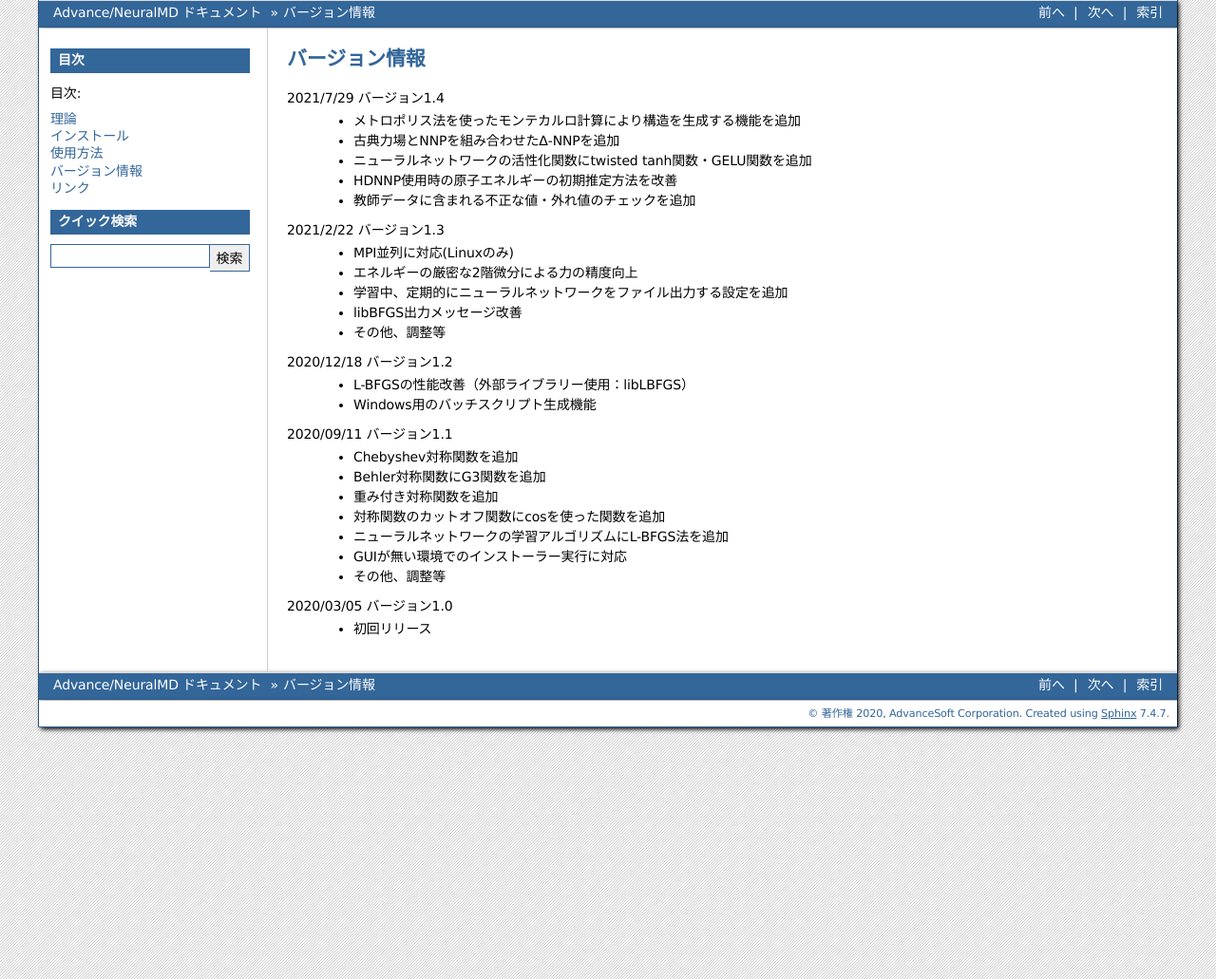
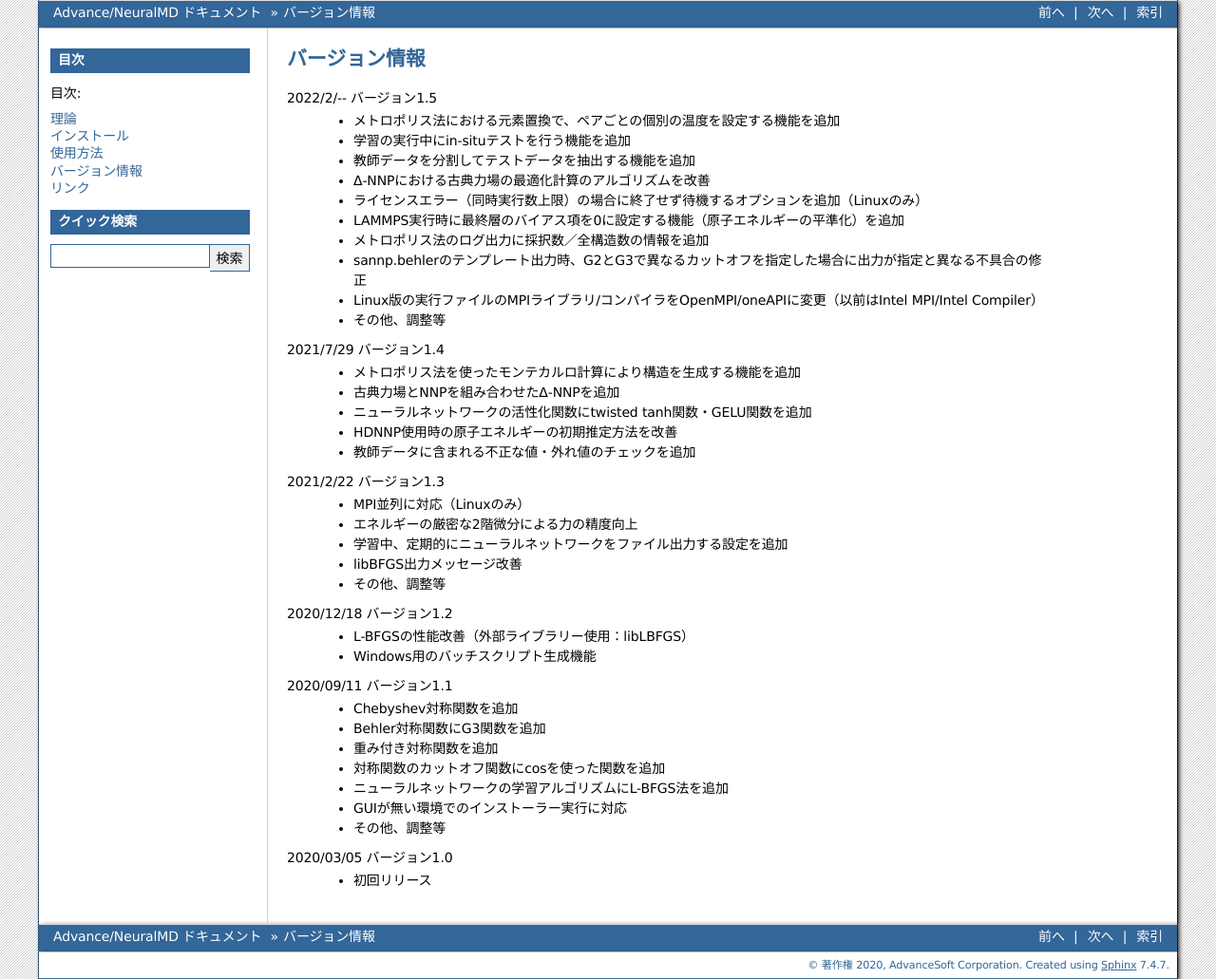
Before and after one commit to advancesoftcorp/neuralmd-doc, a Sphinx documentation site: the page built from docs/source/version.rst, in a window 1280 px wide. Shown: the whole page at 95% size. Built offline with Sphinx 7.4.7, drawn with Linux system fonts in a browser that asks for light colours; formulas are drawn with MathJax 3.

Commit message:
update version.rst

```diff
--- a/docs/source/version.rst
+++ b/docs/source/version.rst
@@ -3,6 +3,18 @@
 ==============
 バージョン情報
 ==============
+
+2022/2/-- バージョン1.5
+ - メトロポリス法における元素置換で、ペアごとの個別の温度を設定する機能を追加
+ - 学習の実行中にin-situテストを行う機能を追加
+ - 教師データを分割してテストデータを抽出する機能を追加
+ - |Delta|\ -NNPにおける古典力場の最適化計算のアルゴリズムを改善
+ - ライセンスエラー（同時実行数上限）の場合に終了せず待機するオプションを追加（Linuxのみ）
+ - LAMMPS実行時に最終層のバイアス項を0に設定する機能（原子エネルギーの平準化）を追加
+ - メトロポリス法のログ出力に採択数／全構造数の情報を追加
+ - sannp.behlerのテンプレート出力時、G2とG3で異なるカットオフを指定した場合に出力が指定と異なる不具合の修正
+ - Linux版の実行ファイルのMPIライブラリ/コンパイラをOpenMPI/oneAPIに変更（以前はIntel MPI/Intel Compiler）
+ - その他、調整等
 
 2021/7/29 バージョン1.4
  - メトロポリス法を使ったモンテカルロ計算により構造を生成する機能を追加
@@ -12,7 +24,7 @@
  - 教師データに含まれる不正な値・外れ値のチェックを追加
 
 2021/2/22 バージョン1.3
- - MPI並列に対応(Linuxのみ)
+ - MPI並列に対応（Linuxのみ）
  - エネルギーの厳密な2階微分による力の精度向上
  - 学習中、定期的にニューラルネットワークをファイル出力する設定を追加
  - libBFGS出力メッセージ改善
```
